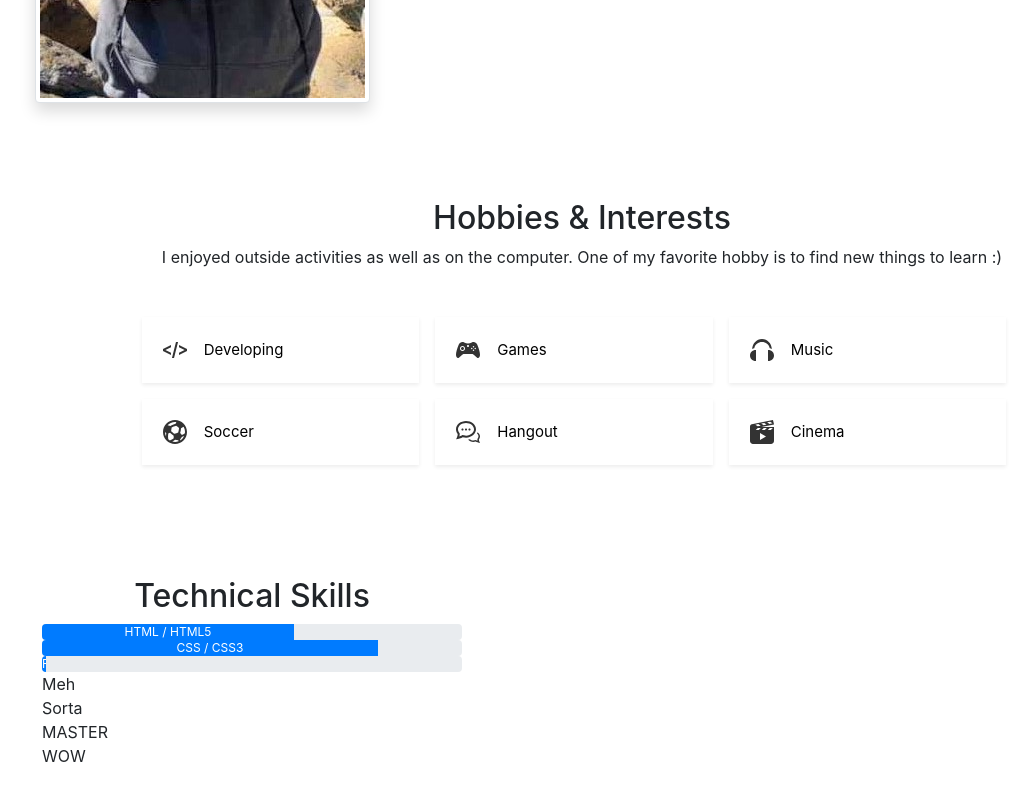
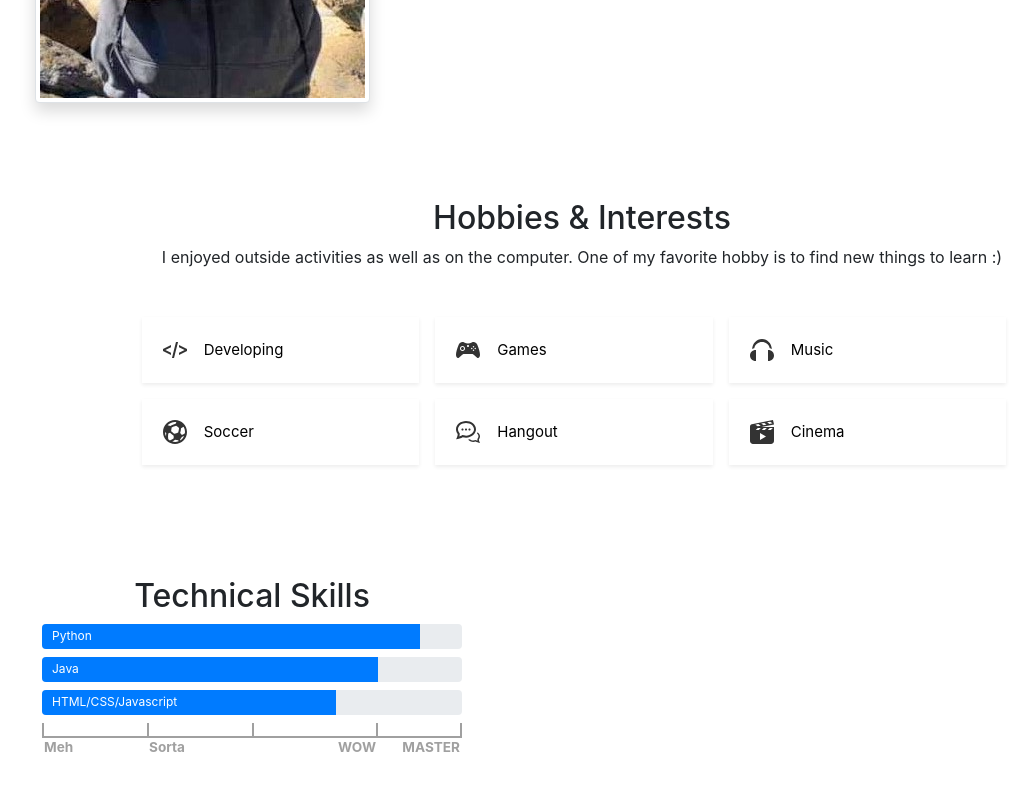
Before and after one commit to ntdkhiem/portfolio, a plain HTML site: page index.html in a window 1280 px wide. Shown: the part 1306-2106 px from the top of the page, without its empty margins (58-1092 px from the left). Drawn offline with nearby package versions, Linux system fonts and the light colour scheme; some icons are missing.

Commit message:
:sparkles: added technical skills

```diff
--- a/index.css
+++ b/index.css
@@ -61,3 +61,62 @@ header .cover {
   padding: 5px 5px;
   margin-right: 12px;
 }
+
+/* Technical Skills Progress Bar */
+.skills_progresses .progress {
+  height: 25px;
+}
+.skills_progresses .progress-bar {
+  text-align: left;
+  white-space: nowrap;
+  white-space: nowrap;
+  overflow: hidden;
+  text-overflow: ellipsis;
+  cursor: pointer;
+}
+
+.skills_progresses .progress-bar > .progress-type {
+  padding-left: 10px;
+}
+
+.skills_progresses .progress-meter {
+  min-height: 15px;
+  border-bottom: 2px solid rgb(160, 160, 160);
+}
+
+.skills_progresses .progress-meter > .meter {
+  position: relative;
+  float: left;
+  min-height: 15px;
+  border-width: 0px;
+  border-style: solid;
+  border-color: rgb(160, 160, 160);
+}
+
+.skills_progresses .progress-meter > .meter-left {
+  border-left-width: 2px;
+}
+
+.skills_progresses .progress-meter > .meter-right {
+  float: right;
+  border-right-width: 2px;
+}
+
+.skills_progresses .progress-meter > .meter-right:last-child {
+  border-left-width: 2px;
+}
+
+.skills_progresses .progress-meter > .meter > .meter-text {
+  position: absolute;
+  display: inline-block;
+  bottom: -20px;
+  width: 100%;
+  font-weight: 700;
+  font-size: 0.85em;
+  color: rgb(160, 160, 160);
+  text-align: left;
+}
+
+.skills_progresses .progress-meter > .meter.meter-right > .meter-text {
+  text-align: right;
+}
--- a/index.html
+++ b/index.html
@@ -204,22 +204,23 @@
             <!-- Technical skills -->
             <h2 class="text-center">Technical Skills</h2>
             <!-- Skills Progress bar meter -->
-                <div class="progress">
-                  <div class="progress-bar" role="progressbar" aria-valuenow="60" aria-valuemin="0" aria-valuemax="100" style="width: 60%;" data-toggle="tooltip" data-placement="top" title="HTML / HTML5">
-                    <span class="sr-only">60% Complete</span>
-                    <span class="progress-type">HTML / HTML5</span>
+            <div class="skills_progresses">
+                <div class="progress mb-2">
+                  <div class="progress-bar" role="progressbar" aria-valuenow="90" aria-valuemin="0" aria-valuemax="100" style="width: 90%;" data-toggle="tooltip" data-placement="top" title="python">
+                    <span class="sr-only">90% Complete</span>
+                    <span class="progress-type">Python</span>
                   </div>
                 </div>
-                <div class="progress">
-                  <div class="progress-bar" role="progressbar" aria-valuenow="1" aria-valuemin="0" aria-valuemax="100" style="width: 80%;" data-toggle="tooltip" data-placement="top" title="CSS / CSS3">
+                <div class="progress mb-2">
+                  <div class="progress-bar" role="progressbar" aria-valuenow="80" aria-valuemin="0" aria-valuemax="100" style="width: 80%;" data-toggle="tooltip" data-placement="top" title="java">
                     <span class="sr-only">80% Complete</span>
-                    <span class="progress-type">CSS / CSS3</span>
+                    <span class="progress-type">Java</span>
                   </div>
                   </div>
-                <div class="progress">
-                  <div class="progress-bar" role="progressbar" aria-valuenow="1" aria-valuemin="0" aria-valuemax="100" style="width: 1%;" data-toggle="tooltip" data-placement="top" title="Russian">
-                    <span class="sr-only">1% Complete</span>
-                    <span class="progress-type">Russian</span>
+                <div class="progress mb-2">
+                  <div class="progress-bar" role="progressbar" aria-valuenow="70" aria-valuemin="0" aria-valuemax="100" style="width: 70%;" data-toggle="tooltip" data-placement="top" title="html/css/javascript">
+                    <span class="sr-only">70% Complete</span>
+                    <span class="progress-type">HTML/CSS/Javascript</span>
                   </div>
                 </div>
                 <div class="progress-meter">
@@ -229,6 +230,7 @@
                   <div class="meter meter-right" style="width: 30%;"><span class="meter-text">WOW</span></div>
                 </div>
               </div>
+            </div>
           <!-- Second col -->
           <div class="col-5">
             <!-- An image of code -->
```
Also changed, not shown: 1 other file.
